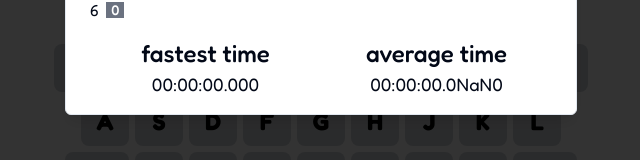
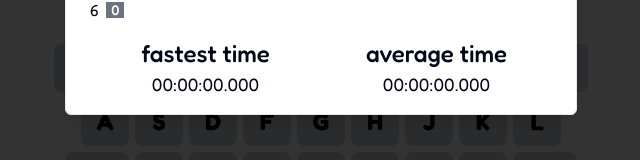
Before and after one commit to TristanMarston/quickle, a Next.js app: page / in a window 1280 px wide. Both pictures are taken after a click on the button 472 px from the left and 40 px from the top of the page. Shown: the part 528-688 px from the top of the page, without its empty margins (319-959 px from the left). Built offline with nearby package versions, Linux system fonts and the light colour scheme.

Commit message:
average time NaN fix

```diff
--- a/src/_components/Statistics.tsx
+++ b/src/_components/Statistics.tsx
@@ -184,7 +184,7 @@ const Statistics = () => {
                 </div>
                 <div className='flex flex-col items-center w-full'>
                     <h3 className={`${fredokaSemiBold.className} text-2xl`}>average time</h3>
-                    <h5 className={`${fredokaLight.className} text-lg`}>{formattedStats.averageTime}</h5>
+                    <h5 className={`${fredokaLight.className} text-lg`}>{formattedStats.timesWon === 0 ? '00:00:00.000' : formattedStats.averageTime}</h5>
                 </div>
             </div>
             {/* <div className='flex gap-5 px-5 w-full'>
```
